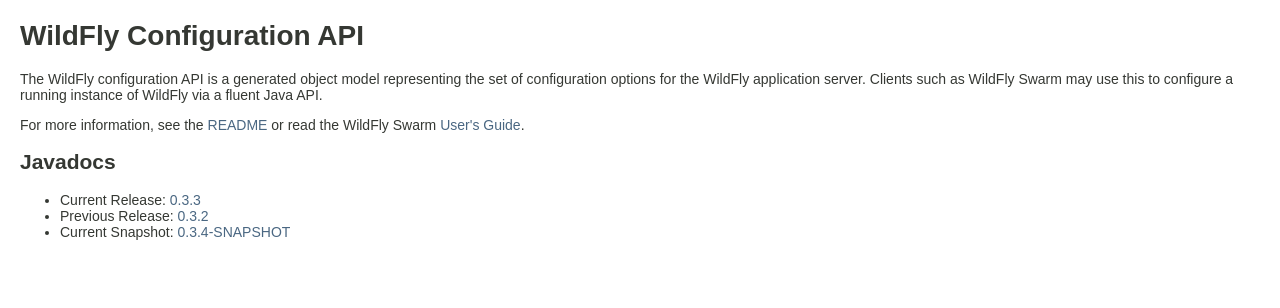
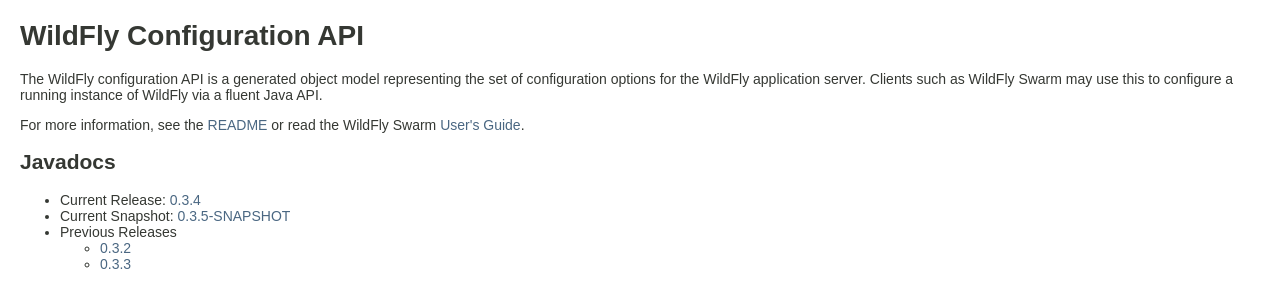
Before and after one commit to thorntail/wildfly-config-api, a plain HTML site: page index.html in a window 1280 px wide. Drawn offline with Linux system fonts and the light colour scheme.

Commit message:
Update with links to 0.3.4 release

```diff
--- a/index.html
+++ b/index.html
@@ -27,9 +27,13 @@
 
   <h2>Javadocs</h2>
   <ul>
-    <li>Current Release: <a href="0.3.3/apidocs/index.html" title="0.3.3">0.3.3</a></li>
-    <li>Previous Release: <a href="0.3.2/apidocs/index.html" title="0.3.2">0.3.2</a></li>
-    <li>Current Snapshot: <a href="0.3.4-SNAPSHOT/apidocs/index.html" title="0.3.4-SNAPSHOT">0.3.4-SNAPSHOT</a></li>
+    <li>Current Release: <a href="0.3.4/apidocs/index.html" title="0.3.4">0.3.4</a></li>
+    <li>Current Snapshot: <a href="0.3.5-SNAPSHOT/apidocs/index.html" title="0.3.5-SNAPSHOT">0.3.5-SNAPSHOT</a></li>
+    <li>Previous Releases
+      <ul>
+        <li><a href="0.3.2/apidocs/index.html" title="0.3.2">0.3.2</a></li>
+        <li><a href="0.3.3/apidocs/index.html" title="0.3.3">0.3.3</a></li>
+      </ul>
   </ul>
 </body>
 </html>
```
